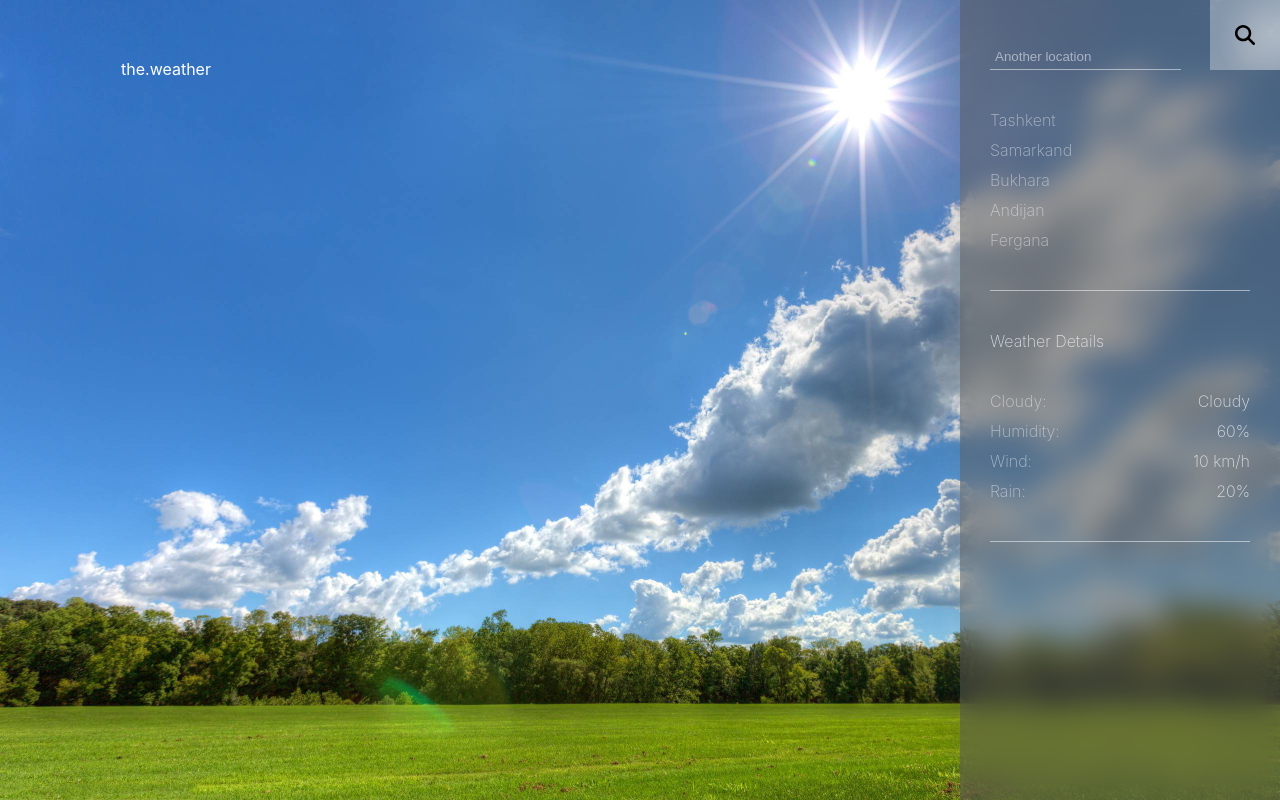
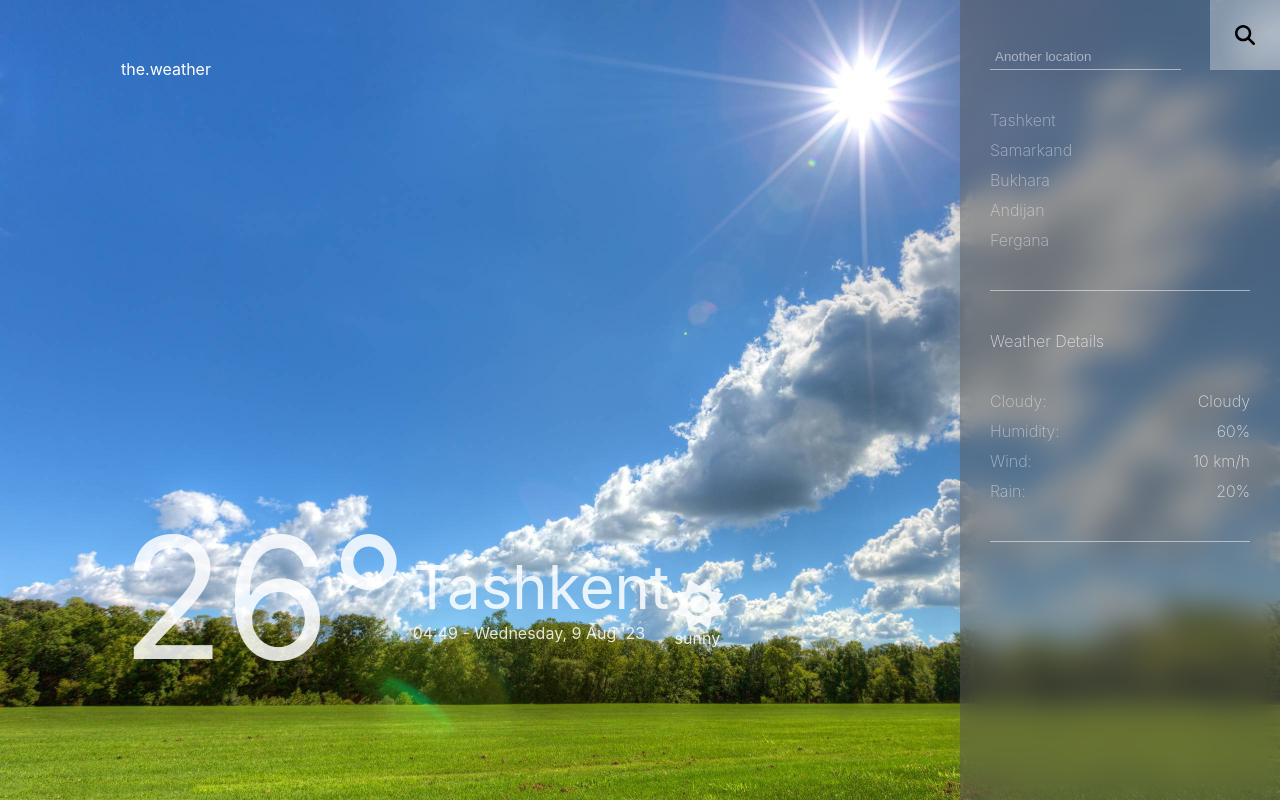
Before and after one commit to roma-dev-expert/weather-app, a React (Create React App) app: page / in a window 1280 px wide. Built offline with nearby package versions, Linux system fonts and the light colour scheme.

Commit message:
feat: add WeatherInfo panel

```diff
--- a/package.json
+++ b/package.json
@@ -10,6 +10,7 @@
     "@testing-library/jest-dom": "^5.17.0",
     "@testing-library/react": "^13.4.0",
     "@testing-library/user-event": "^13.5.0",
+    "date-fns": "^2.30.0",
     "react": "^18.2.0",
     "react-dom": "^18.2.0",
     "react-redux": "^8.1.2",
--- a/src/App.js
+++ b/src/App.js
@@ -3,6 +3,7 @@ import { Provider } from 'react-redux';
 import store from './store/store';
 import Header from './components/Header';
 import BackgroundImage from './components/BackgroundImage';
+import WeatherInfo from './components/WeatherInfo';
 import WeatherPanelContainer from './containers/WeatherPanelContainer';
 
 const App = () => {
@@ -11,6 +12,7 @@ const App = () => {
       <div className="app">
         <Header />
         <BackgroundImage />
+        <WeatherInfo />
 		<WeatherPanelContainer />
       </div>
     </Provider>
--- /dev/null
+++ b/src/components/WeatherInfo.css
@@ -0,0 +1,44 @@
+.weather-info {
+    position: absolute;
+    left: 121px;
+    width: 47%;
+    color: #ffffffd6;
+    bottom: 100px;
+    display: flex;
+    align-items: center;
+    justify-content: space-between;
+  }
+
+  .weather-info.active {
+	transform: translateX(0);
+  }
+
+  .temperature {
+	display: flex;
+	flex-direction: column;
+	justify-content: flex-end;
+    font-size: 170px;
+  }
+
+  .city-date-container {
+  }
+
+  .city {
+	font-size: 60px;
+	margin: 0 0 0 0;
+  }
+
+  .date {
+	font-size: 1rem;
+	margin: 0 0 0 0;
+  }
+
+  .weather-state {
+    font-size: 1rem;
+    margin-top: 33px;
+  }
+
+  .weather-state svg {
+    font-size: 3rem;
+	display: block;
+  }
--- /dev/null
+++ b/src/components/WeatherInfo.js
@@ -0,0 +1,43 @@
+import React from 'react';
+import { format } from 'date-fns';
+import { FontAwesomeIcon } from '@fortawesome/react-fontawesome';
+import { faSun, faCloud, faCloudRain } from '@fortawesome/free-solid-svg-icons';
+import './WeatherInfo.css';
+
+const WeatherInfo = () => {
+
+  const temperature = '26°';
+  const city = 'Tashkent';
+  const currentDate = new Date();
+  const formattedDate = format(currentDate, "HH:mm - eeee, d MMM ''yy");
+  const weatherState = 'sunny';
+
+  const getWeatherIcon = (state) => {
+    switch (state) {
+      case 'sunny':
+        return <FontAwesomeIcon icon={faSun} />;
+      case 'cloudy':
+        return <FontAwesomeIcon icon={faCloud} />;
+      case 'rainy':
+        return <FontAwesomeIcon icon={faCloudRain} />;
+      default:
+        return null;
+    }
+  };
+
+  return (
+    <div className="weather-info">
+      <div className="temperature">{temperature}</div>
+      <div className="city-date-container">
+        <p className="city">{city}</p>
+        <p className="date">{formattedDate}</p>
+      </div>
+	  <div className="weather-state">
+          {getWeatherIcon(weatherState)}
+		  {weatherState}
+	  </div>
+    </div>
+  );
+};
+
+export default WeatherInfo;
```
Also changed, not shown: 1 other file (tests, documents, lock files or other folders).
